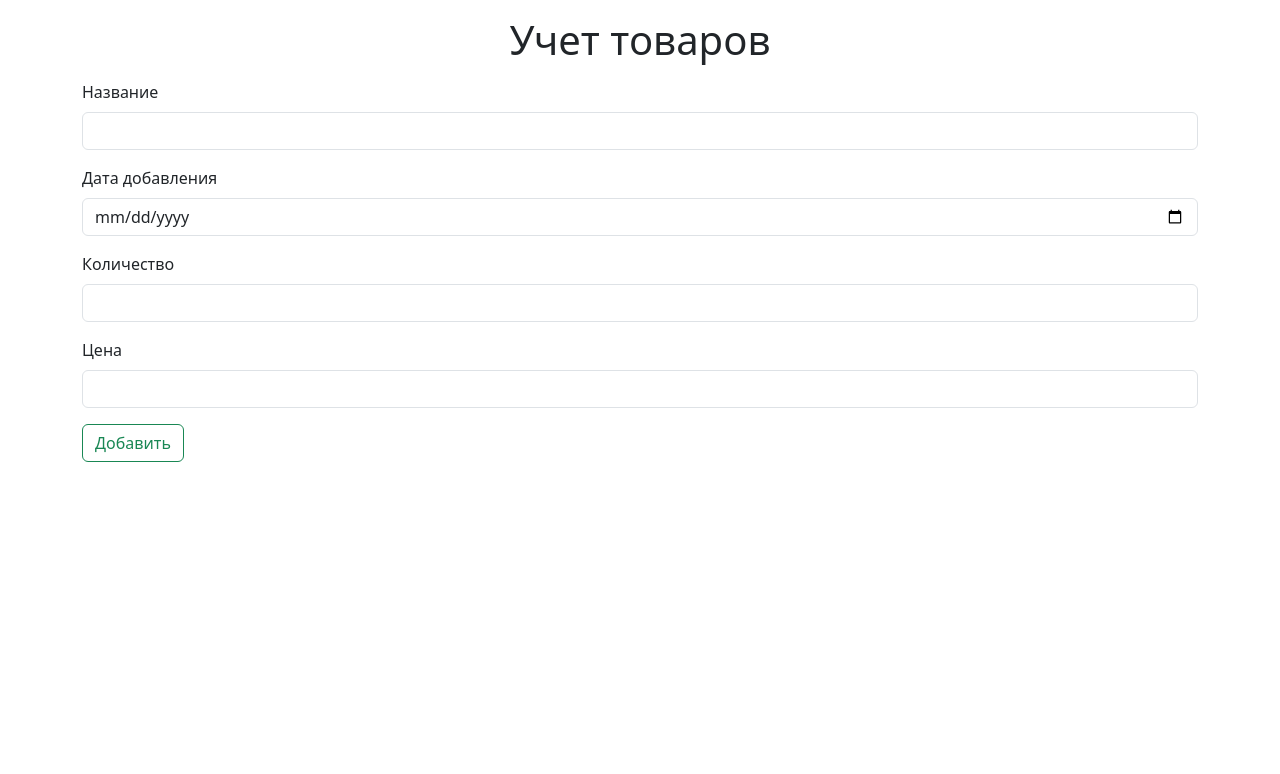
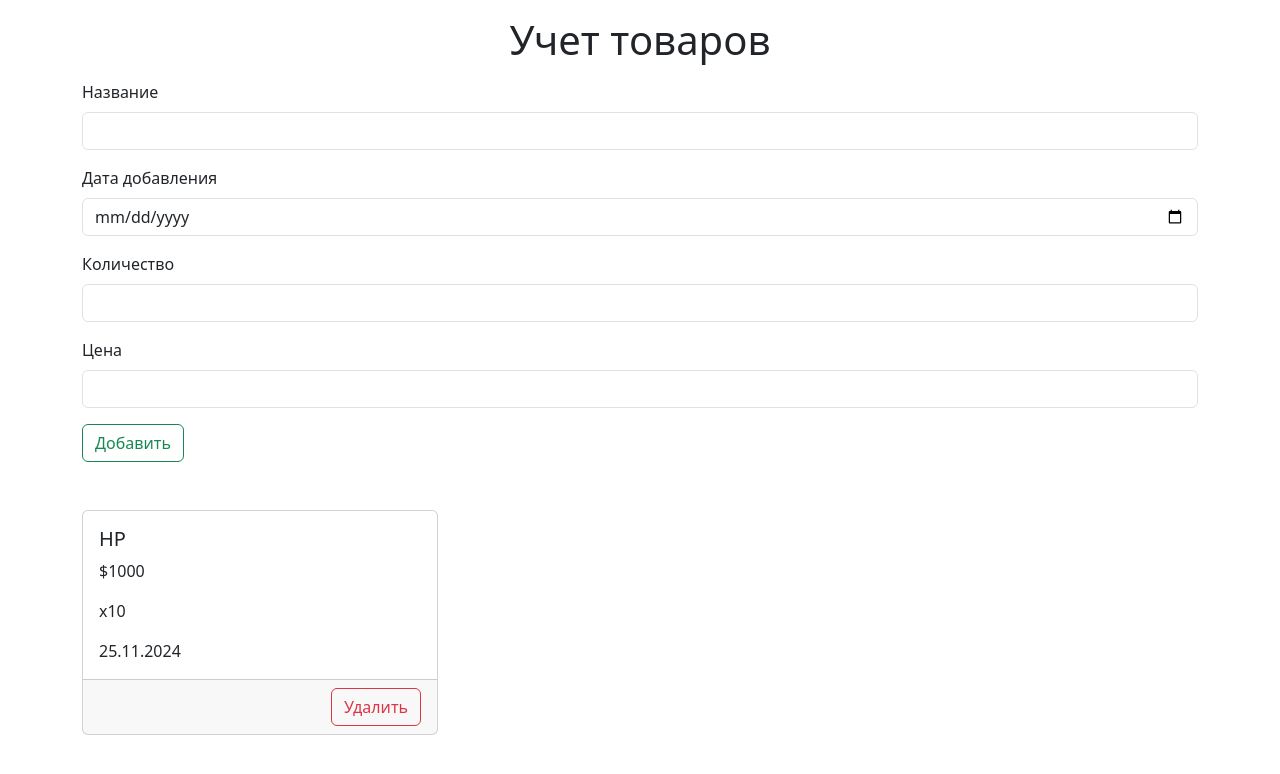
Before and after one commit to DenisValentinovich/products-is-23-groupA, a Vue app: page / in a window 1280 px wide. Shown: the top 774 px of the page. Built offline with nearby package versions, Linux system fonts and the light colour scheme.

Commit message:
feat: add card list

```diff
--- a/src/App.vue
+++ b/src/App.vue
@@ -28,5 +28,23 @@
       </div>
     </div>
   </div>
+  <div class="row row-cols-1 row-cols-md-3 g-4 mt-4">
+  <div class="col">
+    <div class="card h-100">
+      <div class="card-body">
+        <h5 class="card-title">HP </h5>
+        <p class="card-text">$1000</p>
+        <p class="card-text">x10</p>
+        <p class="card-text">25.11.2024</p>
+      </div>
+      <div class="card-footer text-end">
+        <button class="btn btn-outline-danger">Удалить</button>
+      </div>
+    </div>
+  </div>
+
+</div>
+
+
 </div>
 </template>
```
